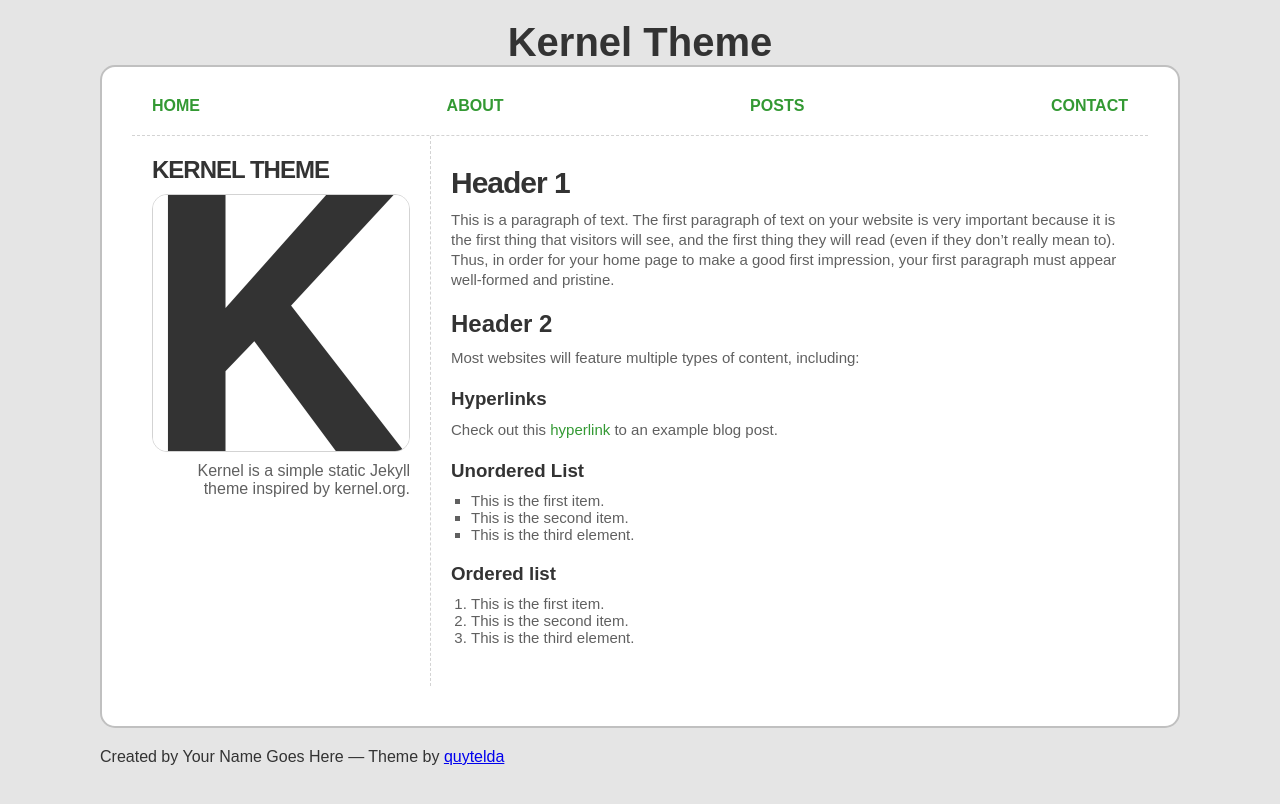
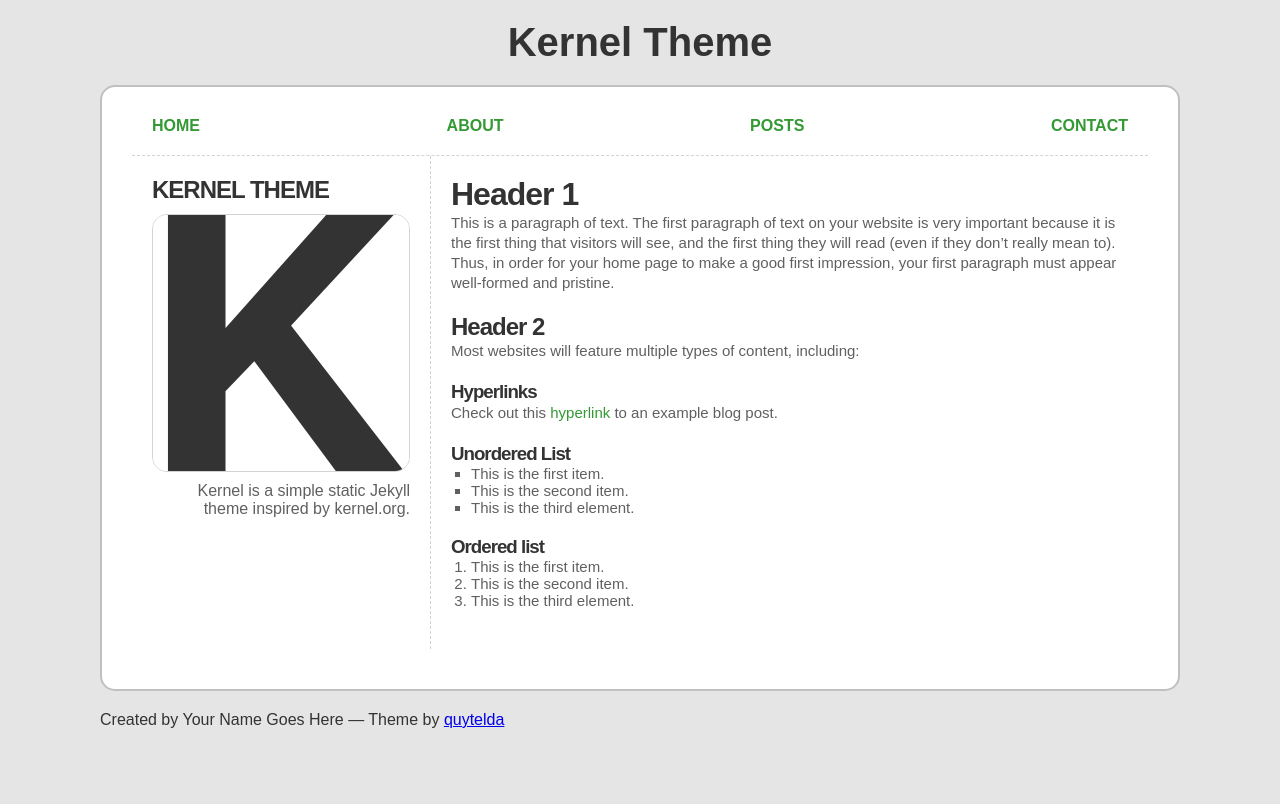
Before and after one commit to quytelda/jekyll-theme-kernel, a Jekyll site: the page built from index.md, in a window 1280 px wide. Shown: the top 804 px of the page. Built offline with Jekyll 4.4.1, drawn with Linux system fonts in a browser that asks for light colours; our own code applies the rules of GitHub Pages for plain Markdown files.

Commit message:
Clean up padding and margins.

```diff
--- a/_sass/jekyll-theme-kernel.scss
+++ b/_sass/jekyll-theme-kernel.scss
@@ -15,13 +15,13 @@ body {
 }
 
 h1, h2, h3, h4, h5, h6 {
-  margin: 10px 0;
+  color: #333;
 
-  color: #333;
+  letter-spacing: -1px;
 }
 
 header {
-  margin: 20px auto 0 auto;
+  margin: 20px auto;
 
   text-align: center;
 }
@@ -135,11 +135,6 @@ main {
   padding: 20px;
 }
 
-main h1 {
-  font-size: 30px;
-  font-weight: bold;
-  letter-spacing: -1px;
-}
 
 main p {
   margin: 0 0 20px 0;
```
